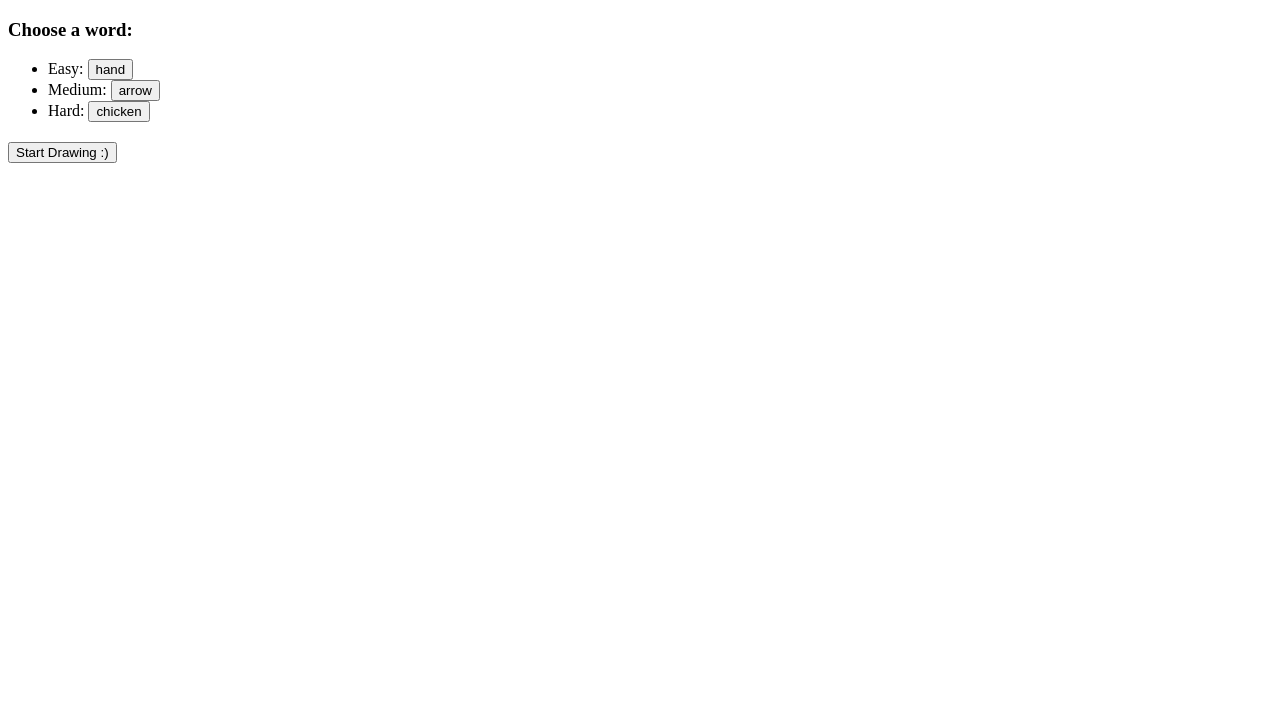
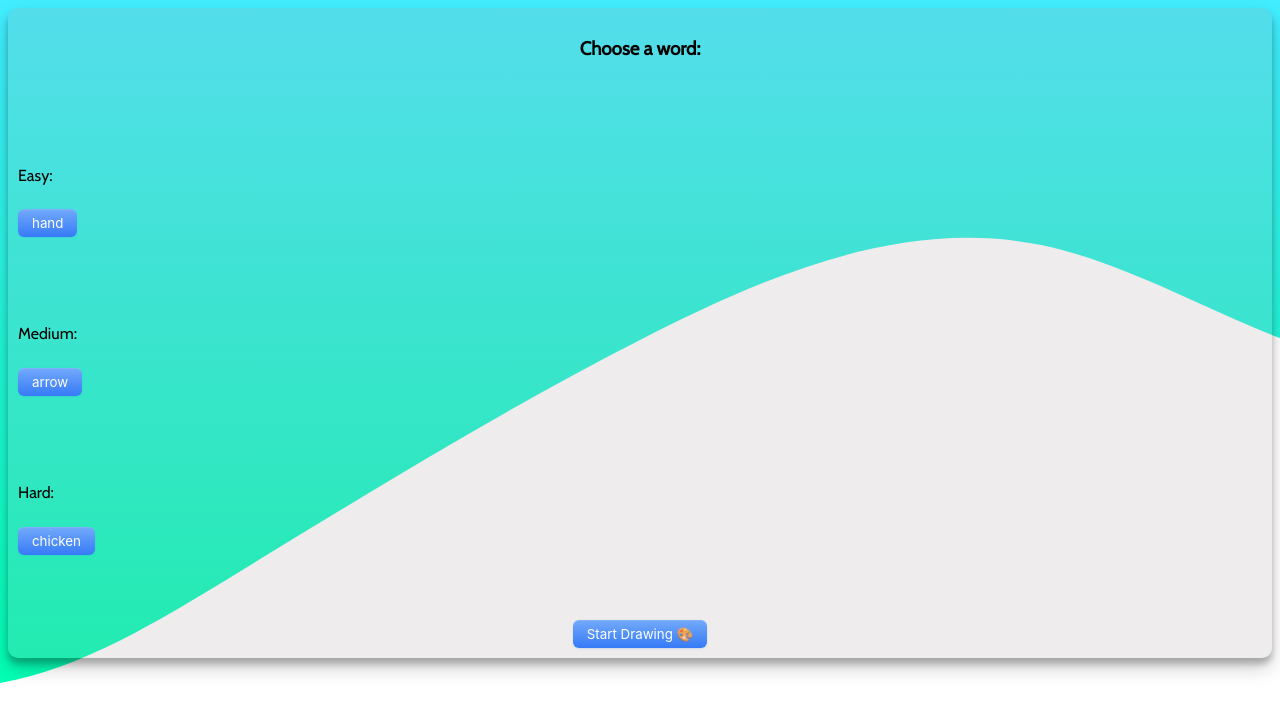
Before and after one commit to AmitFikler/drawing-now, a React (Create React App) app in the folder client/: page /choose in a window 1280 px wide. Shown: the top 722 px of the page. Built offline with nearby package versions, Linux system fonts and the light colour scheme; no server answers.

Commit message:
🖌️ Styling

```diff
--- a/client/src/App.css
+++ /dev/null
@@ -1,10 +0,0 @@
-.app {
-    background-image: url(./background.svg);
-    justify-content: center;
-    align-items: center;
-    display: flex;
-    height: 100vh;
-    background-position: center;
-    background-repeat: no-repeat;
-    background-size: cover;
-}
--- a/client/src/App.js
+++ b/client/src/App.js
@@ -1,22 +1,18 @@
-import {
-  BrowserRouter as Router,
-  Route,
-  Routes,
-  useNavigate,
-} from 'react-router-dom';
+import { BrowserRouter as Router, Route, Routes } from 'react-router-dom';
 import WelcomePage from './components/WelcomePage';
-import './App.css';
+import './style/App.css';
 import ChooseWord from './components/ChooseWord';
 import Draw from './components/Draw';
 import { io } from 'socket.io-client';
 
-import { useEffect, useRef, useState } from 'react';
+import { useState } from 'react';
 import WaitingRoom from './components/WaitingRoom';
 import GuessRoom from './components/GuessRoom';
 function App() {
   const [word, setWord] = useState({ word: '', score: 1 });
   const [waiting, setWaiting] = useState(false);
   const [hiddenWord, setHiddenWord] = useState('');
+  const [score, setScore] = useState(0);
   const [img, setImg] = useState('');
   const socket = io('http://localhost:3003');
 
@@ -32,6 +28,7 @@ function App() {
               setImg={setImg}
               setHiddenWord={setHiddenWord}
               setWaiting={setWaiting}
+              setScore={setScore}
             />
           }
         />
@@ -46,7 +43,10 @@ function App() {
             <GuessRoom socket={socket} hiddenWord={hiddenWord} img={img} />
           }
         />
-        <Route path='/waitingRoom' element={<WaitingRoom socket={socket} />} />
+        <Route
+          path='/waitingRoom'
+          element={<WaitingRoom socket={socket} score={score} />}
+        />
       </Routes>
     </Router>
   );
--- a/client/src/components/CanvasComp.jsx
+++ b/client/src/components/CanvasComp.jsx
@@ -63,8 +63,10 @@ function CanvasComp({ color, socket }) {
           ))}
         </Layer>
       </Stage>
-      <button onClick={() => setLines([])}>Clear</button>
-      <button onClick={handleSend}>Send</button>
+      <div className='btns'>
+        <button onClick={() => setLines([])}>Clear</button>
+        <button onClick={handleSend}>Send</button>
+      </div>
     </div>
   );
 }
--- a/client/src/components/ChooseWord.jsx
+++ b/client/src/components/ChooseWord.jsx
@@ -1,6 +1,7 @@
 import { useEffect, useState } from 'react';
 import { useNavigate } from 'react-router-dom';
 import { wordList } from '../helpers/wordList';
+import '../style/choose.css';
 
 function ChooseWord({ word, setWord, socket }) {
   const navigate = useNavigate(); // hook for navigating to a new page
@@ -29,36 +30,36 @@ function ChooseWord({ word, setWord, socket }) {
   };
 
   return (
-    <>
+    <div>
       <div className='choose-word'>
         <h3>Choose a word:</h3>
-        <ul>
-          <li>
+        <div className='levels'>
+          <span className='level'>
             Easy:{' '}
             <button onClick={(e) => setWord({ word: easy, score: 1 })}>
               {' '}
               {easy}
             </button>
-          </li>
-          <li>
+          </span>
+          <span className='level'>
             Medium:{' '}
             <button onClick={(e) => setWord({ word: medium, score: 3 })}>
               {medium}
             </button>
-          </li>
-          <li>
+          </span>
+          <span className='level'>
             Hard:{' '}
             <button onClick={(e) => setWord({ word: hard, score: 5 })}>
               {hard}
             </button>
-          </li>
-        </ul>
+          </span>
+        </div>
 
         <h2>{word.word}</h2>
 
-        <button onClick={handleChooseWord}>Start Drawing :)</button>
+        <button onClick={handleChooseWord}>Start Drawing 🎨</button>
       </div>
-    </>
+    </div>
   );
 }
 
--- a/client/src/components/Draw.jsx
+++ b/client/src/components/Draw.jsx
@@ -1,11 +1,12 @@
 import { useState } from 'react';
 import CanvasComp from './CanvasComp';
+import '../style/draw.css';
 
 function Draw({ word, socket }) {
   const [color, setColor] = useState('black');
   return (
     <>
-      <h2>Draw it: {word.word}</h2>
+      <h2 className='draw-it'>Draw it: {word.word}</h2>
       <input type={'color'} onChange={(e) => setColor(e.target.value)} />
       <CanvasComp color={color} socket={socket} />
     </>
--- a/client/src/components/WaitingRoom.jsx
+++ b/client/src/components/WaitingRoom.jsx
@@ -1,8 +1,9 @@
-function WaitingRoom() {
+function WaitingRoom({ score }) {
   return (
     <>
       <div className='waiting-room'>
         <h1>Waiting for the other player to finish drawing</h1>
+        <h2>Your score is: {score}</h2>
       </div>
     </>
   );
--- a/client/src/components/WelcomePage.jsx
+++ b/client/src/components/WelcomePage.jsx
@@ -1,11 +1,17 @@
 import { useEffect, useState } from 'react';
 import { useNavigate } from 'react-router-dom';
-import { io } from 'socket.io-client';
+import '../style/welcome.css';
 
-function WelcomePage({ socket, waiting, setImg, setHiddenWord, setWaiting }) {
+function WelcomePage({
+  socket,
+  waiting,
+  setImg,
+  setHiddenWord,
+  setWaiting,
+  setScore,
+}) {
   const navigate = useNavigate();
   const [name, setName] = useState('');
-  // const [waiting, setWaiting] = useState(false);
 
   const handleSubmit = () => {
     setName('');
@@ -36,11 +42,14 @@ function WelcomePage({ socket, waiting, setImg, setHiddenWord, setWaiting }) {
         setImg(drawingUri);
         setHiddenWord(chosenWord);
       });
+      socket.on('correctAnswer', ({ score }) => {
+        setScore(score);
+      });
     }
   }, [socket]);
 
   return (
-    <>
+    <div className='welcome'>
       <h1>Welcome to DRAWING_NOW</h1>
       <h4>Please Enter a username:</h4>
       <input
@@ -51,7 +60,7 @@ function WelcomePage({ socket, waiting, setImg, setHiddenWord, setWaiting }) {
       />
       <button onClick={handleSubmit}>Enter</button>
       {waiting && <h2>Waiting for other player..</h2>}
-    </>
+    </div>
   );
 }
 
--- /dev/null
+++ b/client/src/style/App.css
@@ -0,0 +1,38 @@
+@import url('https://fonts.googleapis.com/css2?family=Cabin&display=swap');
+
+* {
+    font-family: 'Cabin', sans-serif;
+}
+
+body {
+    background-image: url(./background.svg);
+    height: 100vh;
+    background-position: center;
+    background-repeat: no-repeat;
+    background-size: cover;
+
+}
+
+button {
+    margin-top: 2%;
+  display: flex;
+  flex-direction: column;
+  align-items: center;
+  padding: 6px 14px;
+  font-family: -apple-system, BlinkMacSystemFont, 'Roboto', sans-serif;
+  border-radius: 6px;
+  border: none;
+
+  color: #fff;
+  background: linear-gradient(180deg, #73aafb 0%, #367AF6 100%);
+   background-origin: border-box;
+  box-shadow: 0px 0.5px 1.5px rgba(54, 122, 246, 0.25), inset 0px 0.8px 0px -0.25px rgba(255, 255, 255, 0.2);
+  user-select: none;
+  -webkit-user-select: none;
+  touch-action: manipulation;
+}
+
+button:focus {
+  box-shadow: inset 0px 0.8px 0px -0.25px rgba(255, 255, 255, 0.2), 0px 0.5px 1.5px rgba(54, 122, 246, 0.25), 0px 0px 0px 3.5px rgba(58, 108, 217, 0.5);
+  outline: 0;
+}
--- /dev/null
+++ b/client/src/style/choose.css
@@ -0,0 +1,24 @@
+.choose-word {
+    padding: 10px;
+    display: flex;
+    flex-direction: column;
+    align-content: center;
+    justify-content: space-evenly;
+    align-items: center;
+    box-shadow: rgba(0, 0, 0, 0.19) 0px 10px 20px, rgba(0, 0, 0, 0.23) 0px 6px 6px;
+    border-radius: 10px;
+    background-color: rgba(160, 154, 154, 0.186);
+}
+
+
+
+.levels {
+    display: flex;
+    flex-direction: column;
+    width: 100%;
+    align-content: center;
+}
+
+.level {
+    margin-top: 7%;
+}
--- /dev/null
+++ b/client/src/style/draw.css
@@ -0,0 +1,17 @@
+.canvas-stage {
+    background-color: #ffffff7a;
+    border: 1px solid;
+    margin-left: 20vw;
+    margin-right: 20vw;
+}
+
+.draw-it {
+    text-align: center;
+}
+
+.btns {
+    display: flex;
+    flex-direction: row;
+    justify-content: space-evenly;
+    align-items: center;
+}
--- /dev/null
+++ b/client/src/style/welcome.css
@@ -0,0 +1,11 @@
+.welcome {
+    padding: 10px;
+    display: flex;
+    flex-direction: column;
+    align-content: center;
+    justify-content: space-evenly;
+    align-items: center;
+    box-shadow: rgba(0, 0, 0, 0.19) 0px 10px 20px, rgba(0, 0, 0, 0.23) 0px 6px 6px;
+    border-radius: 10px;
+    background-color: rgba(160, 154, 154, 0.186);
+}
```
Also changed, not shown: client/src/style/background.svg (renamed from client/src/background.svg), 1 other file (tests, documents, lock files or other folders).
